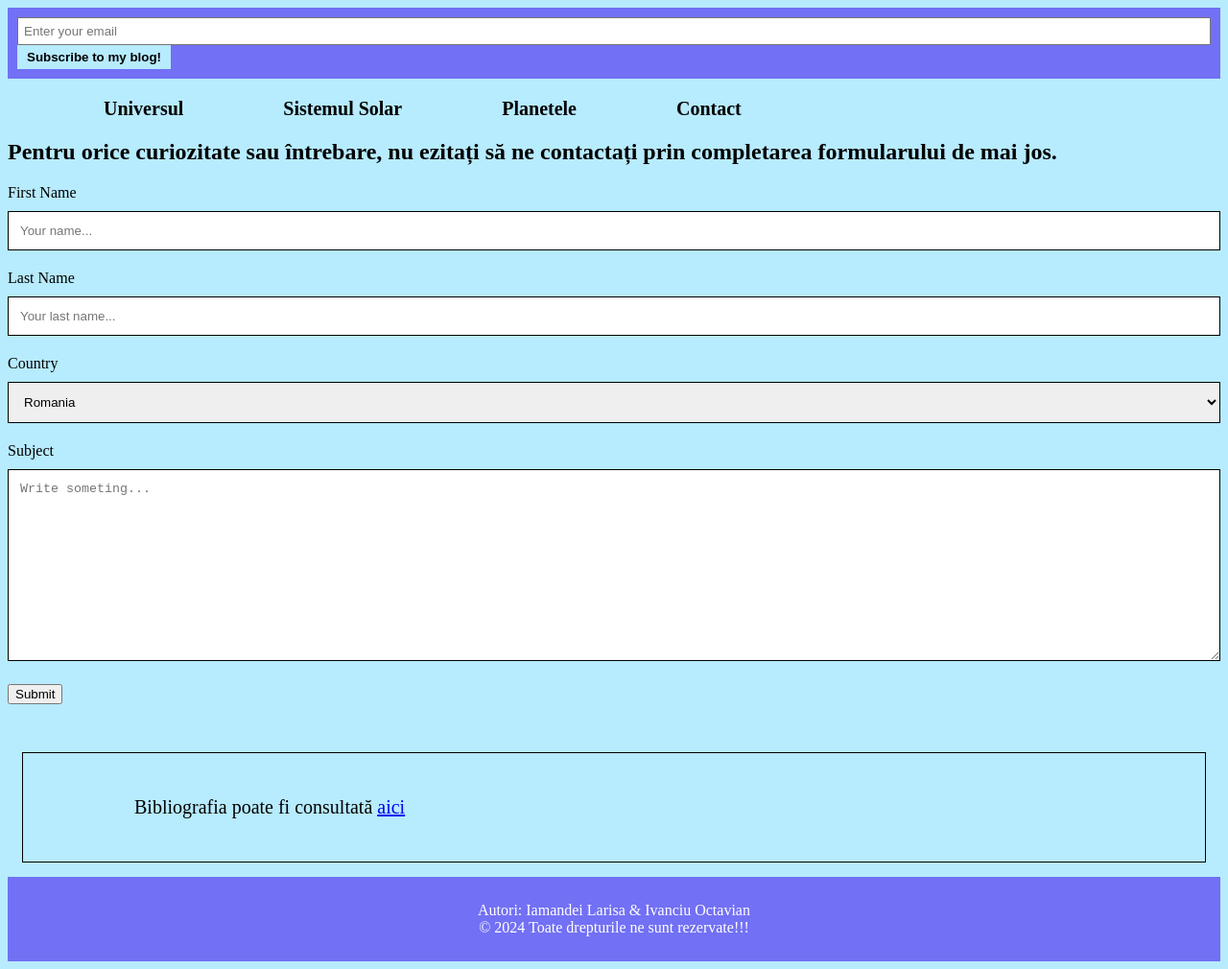
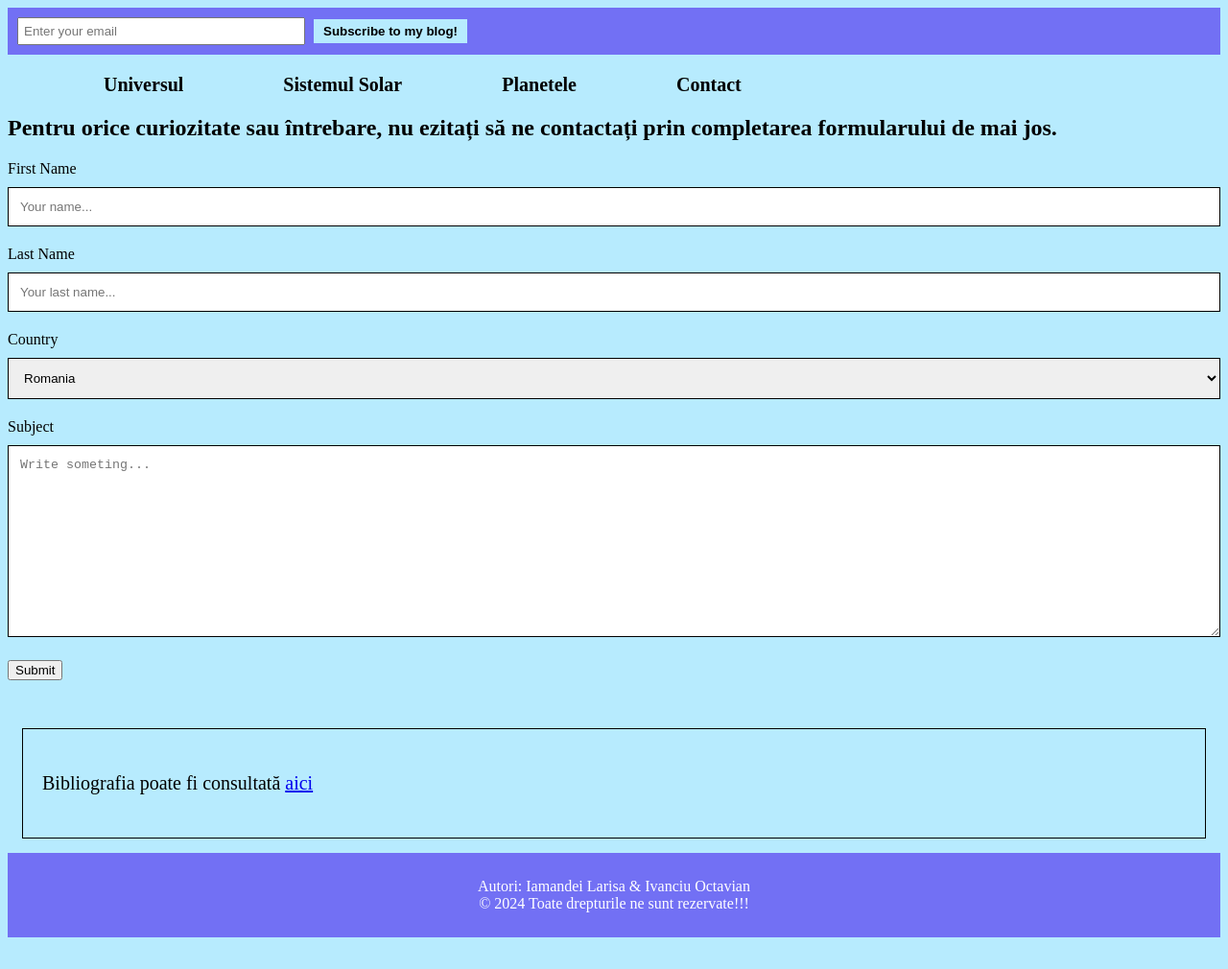
Before and after one commit to LarisaNicoleta03/Test1, a plain HTML site: page contact.html in a window 1280 px wide. Shown: the whole page at 96% size. After the commit the page ends 985 px from the top, so only its background shows below. Drawn offline with Linux system fonts and the light colour scheme.

Commit message:
Add files via upload

```diff
--- a/mystyle.css
+++ b/mystyle.css
@@ -83,7 +83,7 @@ margin: 0 auto;
 
 
 .descript{
-width: 1000px;
+max-width: 100%;
 display: block;
 margin: 25px auto;
 color: black;
@@ -110,7 +110,7 @@ max-width: 100%;
 }
 
 .subscribe input{
-width: 100%;
+width: 300px;
 padding:5px;
 box-sizing: border-box;
 margin-right: 5px;
```
